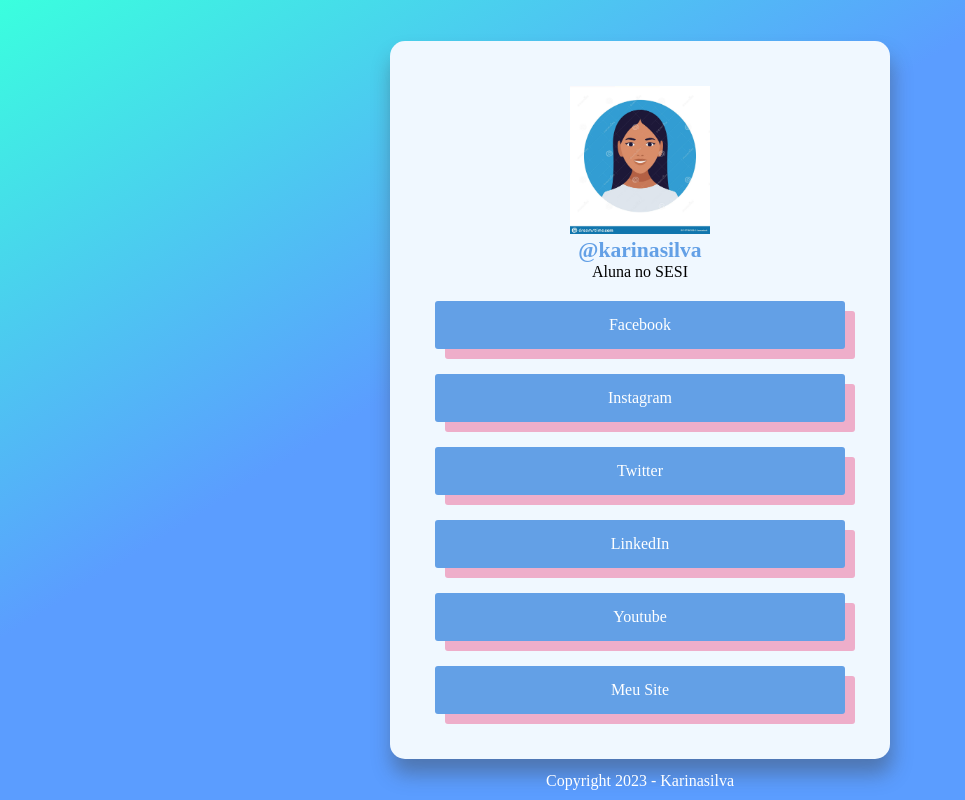
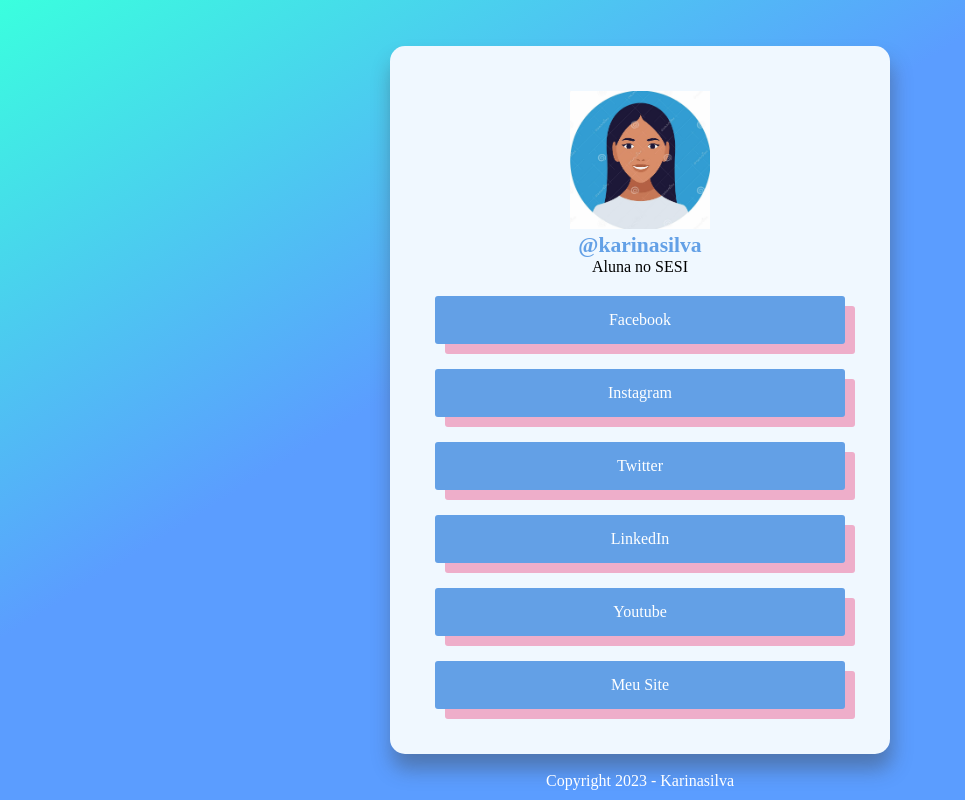
Before and after one commit to KarinaMauro/karinamauro.github.io, a plain HTML site: page index.html in a window 1280 px wide. Shown: the whole page, without its empty margins (0-965 px from the left). Drawn offline with Linux system fonts and the light colour scheme.

Commit message:
minhas paginas de links

```diff
--- a/index.html
+++ b/index.html
@@ -12,7 +12,7 @@
 <body>
   <section>
     <header>
-      <img class="foto-perfil" src="avatar.jpg" alt="foto-perfil">
+      <img class="foto-perfil" src="avatar2.jpg" alt="foto-perfil">
       <h3>@karinasilva</h3>
       <p>Aluna no SESI</p>
     </header>
```
Also changed, not shown: avatar2.jpg (added).
